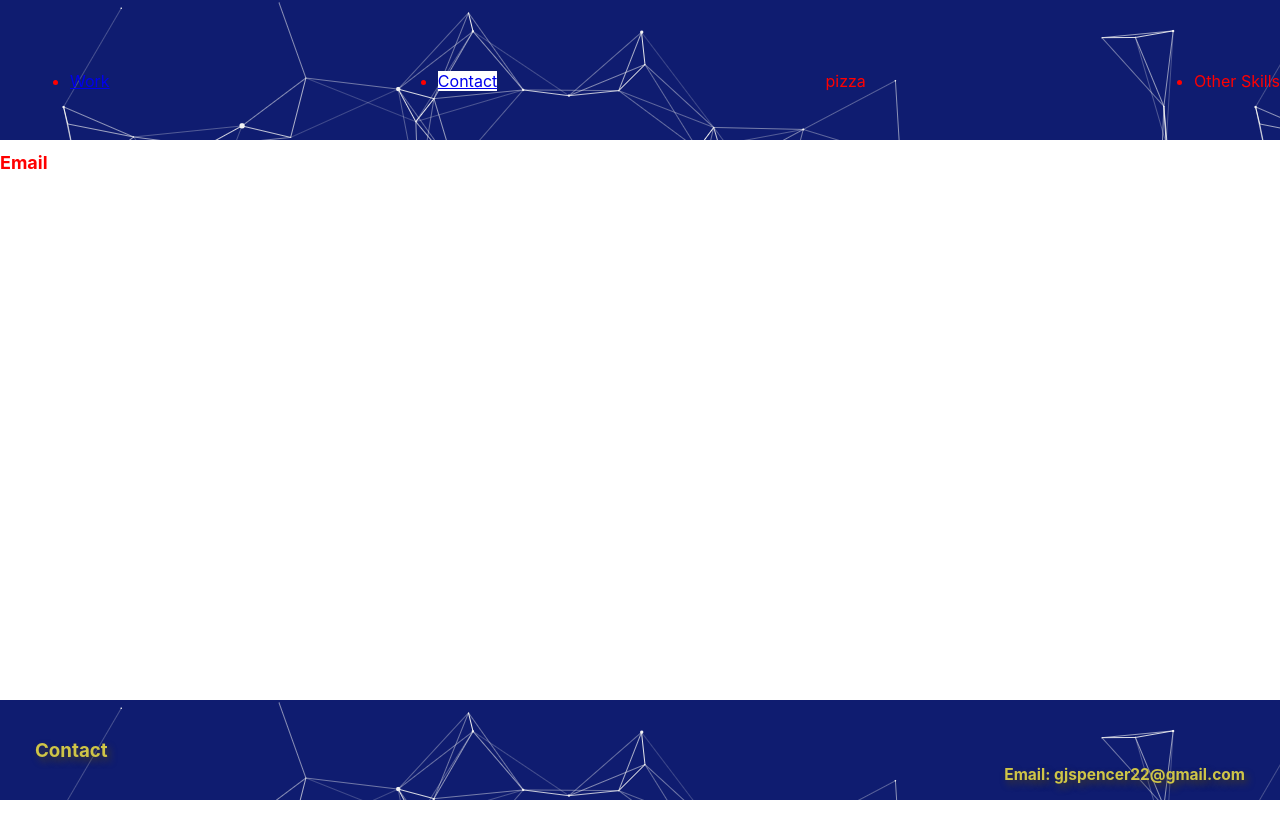
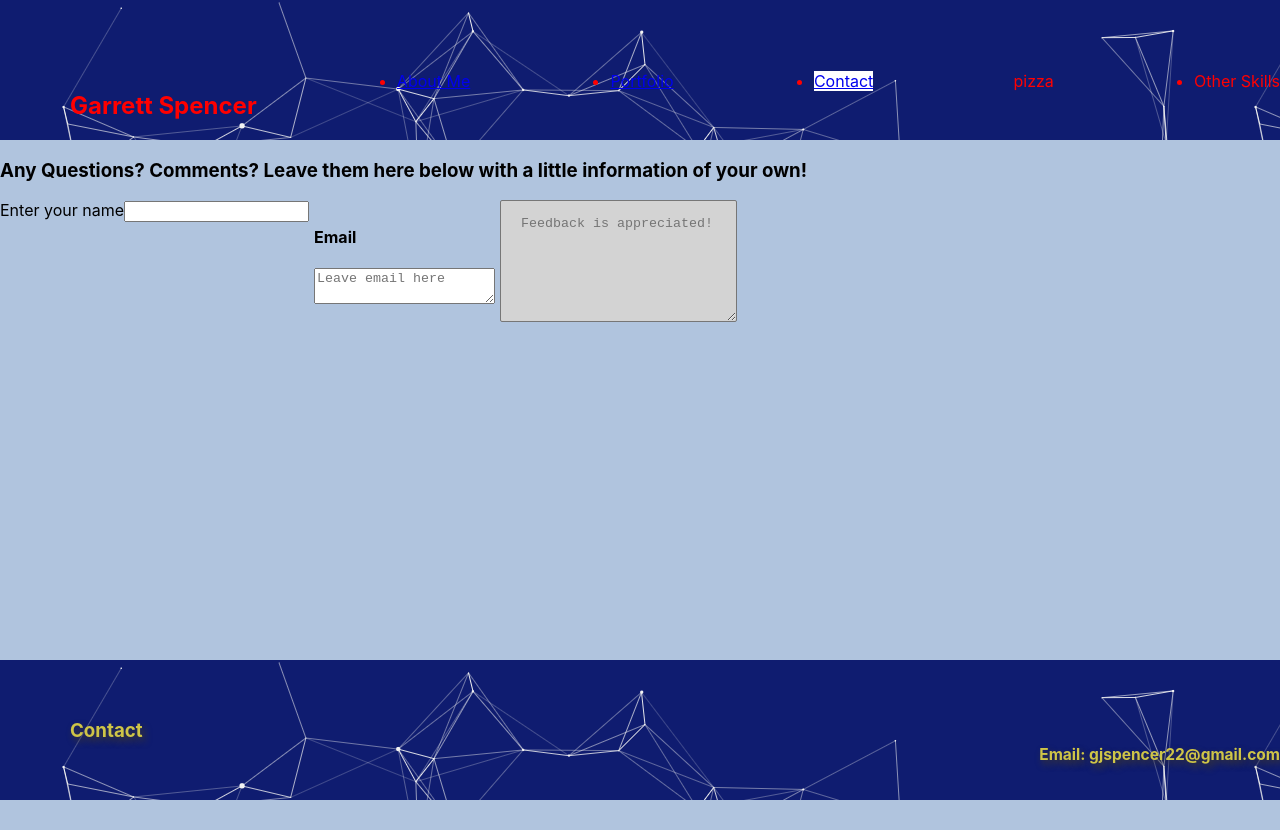
Before and after one commit to gjspencer22/react-portfolio, a React (Create React App) app: page /contact in a window 1280 px wide. Shown: the top 830 px of the page. Built offline with nearby package versions, Linux system fonts and the light colour scheme.

Commit message:
worked on contact page

```diff
--- a/src/App.js
+++ b/src/App.js
@@ -2,11 +2,12 @@ import { BrowserRouter as Router, Switch, Route } from 'react-router-dom'
 import './App.css';
 import React, { useState } from 'react';
 import About from './components/About';
-import Work from './components/Work';
+import Portfolio from './components/Portfolio';
 import Contact from './components/Contact';
 import Header from './components/Header';
 import Footer from './components/Footer';
 import Resume from './components/Resume';
+// import ProfilePic from './assets/ProfilePic'
 
 
 
@@ -19,8 +20,9 @@ function App() {
         <Header loggedIn = {authenticated} />
         <Switch>
           <Route exact path = '/' component = { About }/>
+          <Route exact path = '/about' component = { About }/>
           <Route exact path = '/contact' component = { Contact }/>
-          <Route exact path = '/work' component = { Work }/>
+          <Route exact path = '/portfolio' component = { Portfolio }/>
           <Route exact path = '/resume' component = { Resume }/>
 
         </Switch>
--- a/src/components/About/index.js
+++ b/src/components/About/index.js
@@ -1,9 +1,17 @@
 import React from 'react';
+// import ProfilePic from './assets/ProfilePic/';
 function About() {
     return (
         <div>
+            <div>
             <h1>Hello world!</h1>
             <p>My name is Garrett, I am a full stack web developer!</p>
+            </div>
+            {/* <div className="profilePic">
+                <img src={ProfilePic}/>
+
+            </div> */}
+
         </div>
     );
 }
--- a/src/components/Contact/index.js
+++ b/src/components/Contact/index.js
@@ -1,8 +1,25 @@
 import React from 'react';
 function Contact(props) {
     return (
-        <div>
-            <h1>Email</h1>
+        <div className="feedback">
+            <div>
+                <h3>Any Questions? Comments? Leave them here below with a little information of your own!</h3>
+            </div>
+            <div className="textEntry">
+                <div className="userName">
+                    <label for="name">Enter your name</label>
+                    <input type="text" id="name"></input>
+                </div>
+                <div className="userEmail">
+                    <h4>Email</h4>
+                    <textarea class="emailTextBox" type="text" placeholder="Leave email here" ></textarea>
+
+                </div>
+                <div className="userMessage">
+
+                    <textarea class="messageTextBox" type="text" placeholder="Feedback is appreciated!" ></textarea>
+                </div>
+            </div>
         </div>
     );
 }
--- a/src/components/Footer/index.js
+++ b/src/components/Footer/index.js
@@ -1,9 +1,9 @@
 import React from 'react';
 function Footer() {
     return (
-        <div class="contactBackground">
-            <h3 className="contact">Contact <h5>Email: gjspencer22@gmail.com</h5></h3>
-            <div className="contactInfo">
+        <div class="footerBackground">
+            <h3 className="footer">Contact <h5>Email: gjspencer22@gmail.com</h5></h3>
+            <div className="footerInfo">
 
             </div>
         </div>
--- a/src/components/Header/index.js
+++ b/src/components/Header/index.js
@@ -2,16 +2,20 @@ import React from 'react';
 import { NavLink } from 'react-router-dom';
 function Header(props) {
     return (
-       <nav class ="header">
-           <ul class ="links">
+        <nav className="header">
+            <ul className="links">
+                    <h1 className="myName">Garrett Spencer</h1>
                 <li>
-                   <NavLink to = '/work' activeClassName = 'selected'>Work</NavLink>
+                    <NavLink to='/about' activeClassName='selected'>About Me</NavLink>
                 </li>
                 <li>
-               <NavLink to = '/contact' activeClassName = 'selected'>Contact</NavLink>
+                    <NavLink to='/portfolio' activeClassName='selected'>Portfolio</NavLink>
+                </li>
+                <li>
+                    <NavLink to='/contact' activeClassName='selected'>Contact</NavLink>
                 </li>
 
-                   {props.loggedIn ? <li><NavLink to = '/resume' activeClassName = 'selected'>Resume</NavLink></li>: 'pizza'}
+                {props.loggedIn ? <li><NavLink to='/resume' activeClassName='selected'>Resume</NavLink></li> : 'pizza'}
 
                 <li>
                     <span>Other Skills</span>
--- a/src/components/Work/index.js
+++ b/src/components/Portfolio/index.js
@@ -1,13 +1,13 @@
 import React from 'react';
-function Work() {
+function portfolio() {
     return (
-        <div class="workDiv">
-            <div class="workDiv1">
-                <h1 class="workDivHeadline">See What I Can Do</h1>
+        <div className="portfolioDiv">
+            <div className="portfolioDiv1">
+                <h1 className="portfolioDivHeadline">See What I Can Do</h1>
                 <h3>This project tracks donations using Javascript!</h3>
                 <a href="https://ndahlberg95.github.io/donation-tracker/">Check it out here!</a>
             </div>
-            <div class="workDiv2">
+            <div className="portfolioDiv2">
                 <h3>This is a Collaborative Story Telling Web App!</h3>
                 <p>Users can creat an account and post stories of their own, or add to other users stories!</p>
                 <a href="http://desolate-harbor-29412.herokuapp.com/">Sign up here!</a>
@@ -15,4 +15,4 @@ function Work() {
         </div>
     )
 }
-export default Work;
+export default portfolio;
--- a/src/index.css
+++ b/src/index.css
@@ -1,20 +1,24 @@
 body {
   margin: 0;
-  font-family: -apple-system, BlinkMacSystemFont, 'Segoe UI', 'Roboto', 'Oxygen',
-    'Ubuntu', 'Cantarell', 'Fira Sans', 'Droid Sans', 'Helvetica Neue',
+  font-family: -apple-system, BlinkMacSystemFont, "Segoe UI", "Roboto", "Oxygen",
+    "Ubuntu", "Cantarell", "Fira Sans", "Droid Sans", "Helvetica Neue",
     sans-serif;
   -webkit-font-smoothing: antialiased;
   -moz-osx-font-smoothing: grayscale;
+  background-color: lightsteelblue;
 }
+/* div {
+  padding: 2px;
+} */
 
 code {
-  font-family: source-code-pro, Menlo, Monaco, Consolas, 'Courier New',
+  font-family: source-code-pro, Menlo, Monaco, Consolas, "Courier New",
     monospace;
 }
-h1 {
+/* h1 {
   font-size: large;
   color: red;
-}
+} */
 .header {
   padding: 20px 35px;
   display: flex;
@@ -24,10 +28,14 @@ position: sticky;
   width: 100%;
   height: 100px;
   background-image: url(/src/assets/HeaderImg/cool-background.png);
-
 }
+/* .profilePic{
+  width: 25px;
+  height: 25px;
+  background-image: url(/src/assets/20190504_145300_HDR.jpg);
+} */
 .links {
-  padding:35px 35px 35px 35px;
+  padding: 35px 35px 35px 35px;
   display: flex;
   justify-content: space-between;
   flex-wrap: wrap;
@@ -36,24 +44,52 @@ width: 100%;
   height: 60px;
   color: red;
 }
-.contactBackground {
-   position:absolute;
-   bottom:0;
-   width:100%;
-   height:100px;
+.footerBackground {
+  padding: 20px 35px;
+  position: absolute;
+  bottom: 0;
+  width: 100%;
+  height: 100px;
   background-image: url(/src/assets/HeaderImg/cool-background.png);
   text-align: center;
 }
-.contact{
+.footer {
   color: #cfc547;
 
-  text-shadow: 3px 4px 7px rgba(81,67,21,0.8);
+  text-shadow: 3px 4px 7px rgba(81, 67, 21, 0.8);
   padding: 20px 35px;
   display: flex;
   justify-content: space-between;
 }
-.contactInfo {
+.footerInfo {
   color: #cfc547;
 
-text-shadow: 3px 4px 7px rgba(81,67,21,0.8);
+  text-shadow: 3px 4px 7px rgba(81, 67, 21, 0.8);
 }
+
+.userEmail {
+  padding: 5px;
+}
+.messageField {
+  width: auto;
+  height: 200px;
+}
+
+.messageTextBox {
+  color: grey;
+  border-radius: 2px;
+  background-color: lightgrey;
+  padding: 15px 20px;
+  margin: auto;
+  width: 90%;
+  height: 80%;
+  transition: 0.5s;
+}
+/* .feedback {
+  display: flex;
+  flex-wrap: wrap;
+} */
+.textEntry {
+  display: flex;
+  flex-wrap:wrap-reverse;
+}
```
Also changed, not shown: app/Http/Providers/EventServiceProvider.js (deleted), 1 other file (tests, documents, lock files or other folders). Lines whose indentation alone changed are shown as unchanged.
